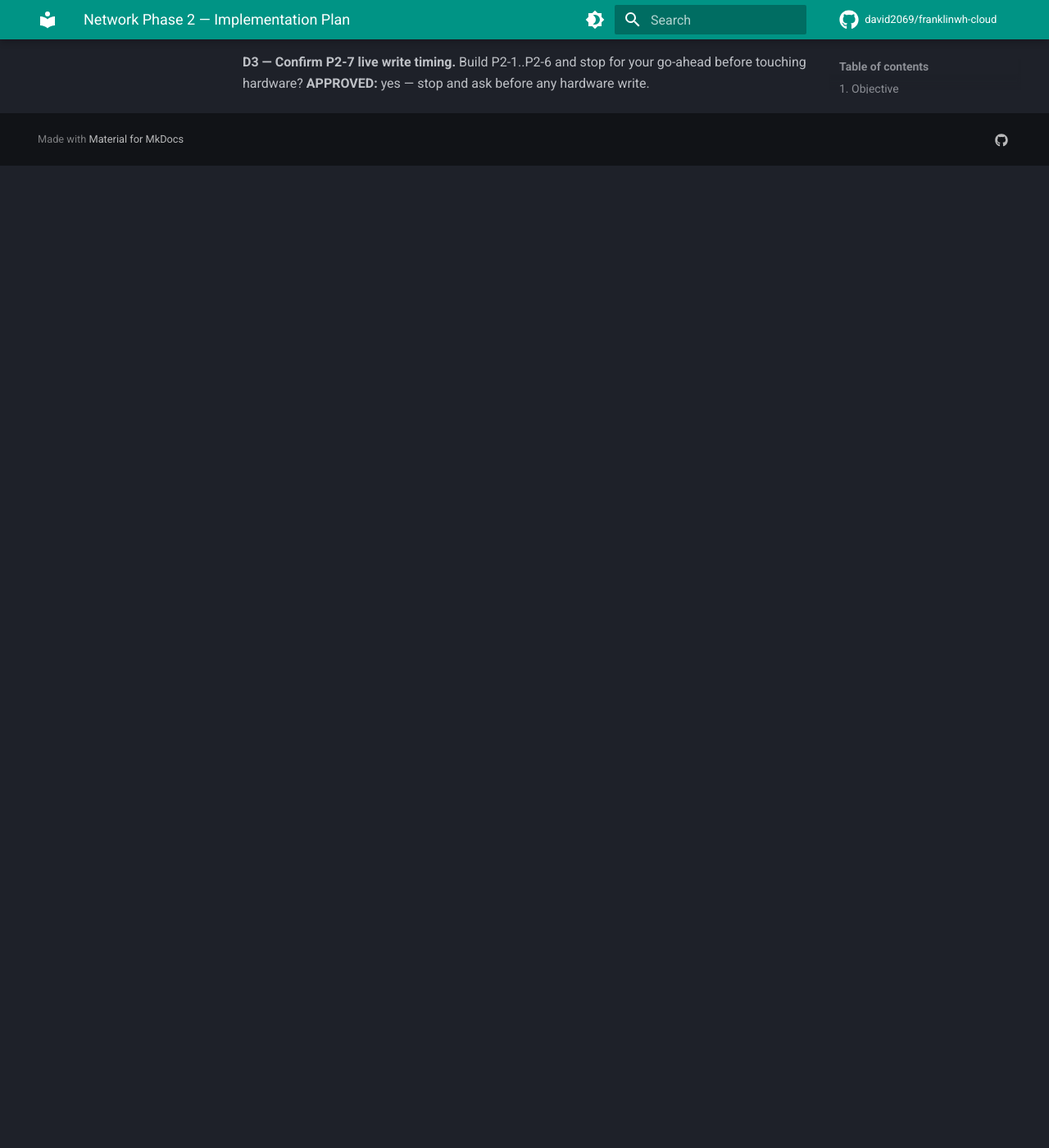
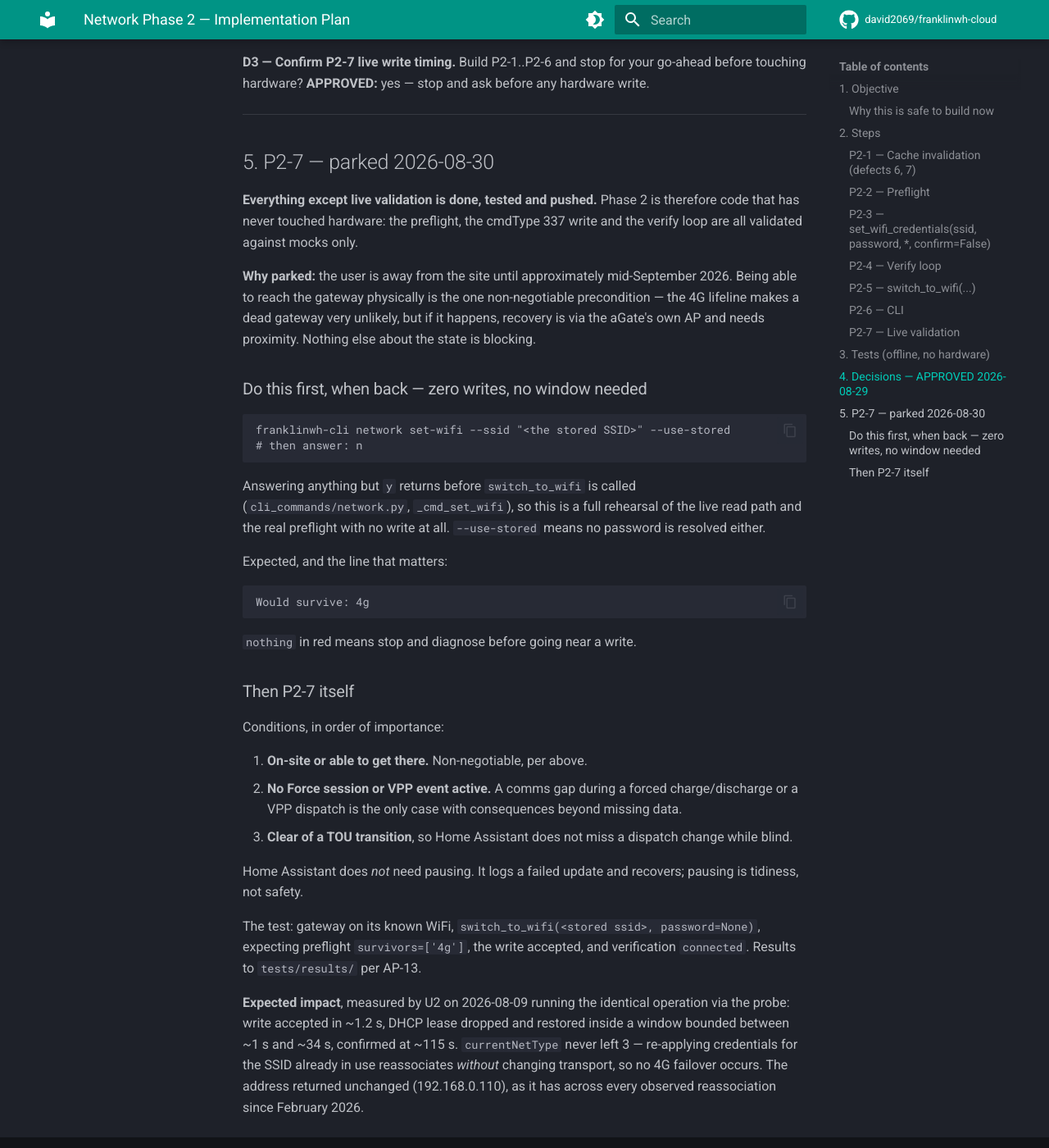
Before and after one commit to david2069/franklinwh-cloud, an MkDocs documentation site: the page built from docs/NETWORK_PHASE2_IMPLEMENTATION_PLAN.md, in a window 1280 px wide and 1400 px high, scrolled down 4471 px. Shown: the whole window at 82% size. Built offline with MkDocs 1.6.1 and Material for MkDocs 9.7.7, drawn with Linux system fonts in a browser that asks for light colours; comment, search, counter and statistics services are not loaded; before the commit the page ends 4673 px from its top, so only the background shows below that; some of the changed text lies outside the part shown.

Commit message:
docs(network): park P2-7 pending site access
P2-1..P2-6 are complete, tested and pushed. Phase 2 is therefore code
that has never touched hardware: preflight, the cmdType 337 write and the
verify loop are validated against mocks only.

Parked because the user is away from the site until roughly mid-September
2026. Physical reachability is the one non-negotiable precondition — the
4G lifeline makes a dead gateway very unlikely, but if it happens
recovery runs through the aGate's own AP and needs proximity. Nothing
else about the state blocks it.

Records, in the plan, what to run when back:

  - A zero-write rehearsal that needs no window at all: `network set-wifi
    --use-stored` answered with `n` returns before switch_to_wifi is ever
    called, so it exercises the live read path and the real preflight
    against the actual gateway with no write. The line that matters is
    "Would survive: 4g".
  - The three conditions for the real run, ordered, and the explicit note
    that Home Assistant does not need pausing — it logs a failed update
    and recovers.
  - The measured impact envelope from U2 running the identical operation,
    so whoever picks this up is not re-deriving it from the timeline.

Written down rather than left in a session, because the gap is weeks and
none of the above is obvious from the code.

Co-Authored-By: Claude Opus 5 (1M context) <noreply@anthropic.com>
Claude-Session: https://claude.ai/code/session_01MQnAg9VWLDGdcNXXrmaHEP

````diff
--- a/docs/NETWORK_PHASE2_IMPLEMENTATION_PLAN.md
+++ b/docs/NETWORK_PHASE2_IMPLEMENTATION_PLAN.md
@@ -1,6 +1,6 @@
 # Network Phase 2 — Implementation Plan
 
-> **Status:** APPROVED 2026-08-29 — executing.
+> **Status:** P2-1..P2-6 COMPLETE and pushed. **P2-7 PARKED 2026-08-30** — see section 5.
 > **Authorises:** Phase 2 of [`NETWORK_CONNECTIVITY_DESIGN.md`](NETWORK_CONNECTIVITY_DESIGN.md) §9.
 > **Traceability:** AGENT.md directive 4. Every commit in this phase cites a step ID below.
 > **Sign-off basis:** `CLAUDE.md` rule 6 — API-affecting writes (`set_wifi_credentials`).
@@ -166,3 +166,63 @@ already exist, and `status --watch` is the natural "did it work" view during a c
 
 **D3 — Confirm P2-7 live write timing.** Build P2-1..P2-6 and stop for your go-ahead
 before touching hardware? **APPROVED:** yes — stop and ask before any hardware write.
+
+---
+
+## 5. P2-7 — parked 2026-08-30
+
+**Everything except live validation is done, tested and pushed.** Phase 2 is
+therefore code that has never touched hardware: the preflight, the cmdType 337
+write and the verify loop are all validated against mocks only.
+
+**Why parked:** the user is away from the site until approximately
+mid-September 2026. Being able to reach the gateway physically is the one
+non-negotiable precondition — the 4G lifeline makes a dead gateway very
+unlikely, but if it happens, recovery is via the aGate's own AP and needs
+proximity. Nothing else about the state is blocking.
+
+### Do this first, when back — zero writes, no window needed
+
+```
+franklinwh-cli network set-wifi --ssid "<the stored SSID>" --use-stored
+# then answer: n
+```
+
+Answering anything but `y` returns before `switch_to_wifi` is called
+(`cli_commands/network.py`, `_cmd_set_wifi`), so this is a full rehearsal of
+the live read path and the real preflight with no write at all. `--use-stored`
+means no password is resolved either.
+
+Expected, and the line that matters:
+
+```
+Would survive: 4g
+```
+
+`nothing` in red means stop and diagnose before going near a write.
+
+### Then P2-7 itself
+
+Conditions, in order of importance:
+
+1. **On-site or able to get there.** Non-negotiable, per above.
+2. **No Force session or VPP event active.** A comms gap during a forced
+   charge/discharge or a VPP dispatch is the only case with consequences
+   beyond missing data.
+3. **Clear of a TOU transition**, so Home Assistant does not miss a dispatch
+   change while blind.
+
+Home Assistant does *not* need pausing. It logs a failed update and recovers;
+pausing is tidiness, not safety.
+
+The test: gateway on its known WiFi, `switch_to_wifi(<stored ssid>,
+password=None)`, expecting preflight `survivors=['4g']`, the write accepted,
+and verification `connected`. Results to `tests/results/` per AP-13.
+
+**Expected impact**, measured by U2 on 2026-08-09 running the identical
+operation via the probe: write accepted in ~1.2 s, DHCP lease dropped and
+restored inside a window bounded between ~1 s and ~34 s, confirmed at ~115 s.
+`currentNetType` never left 3 — re-applying credentials for the SSID already in
+use reassociates *without* changing transport, so no 4G failover occurs. The
+address returned unchanged (192.168.0.110), as it has across every observed
+reassociation since February 2026.
````
Also changed, not shown: docs/NETWORK_CONNECTIVITY_DESIGN.md (+1 -1 lines).
